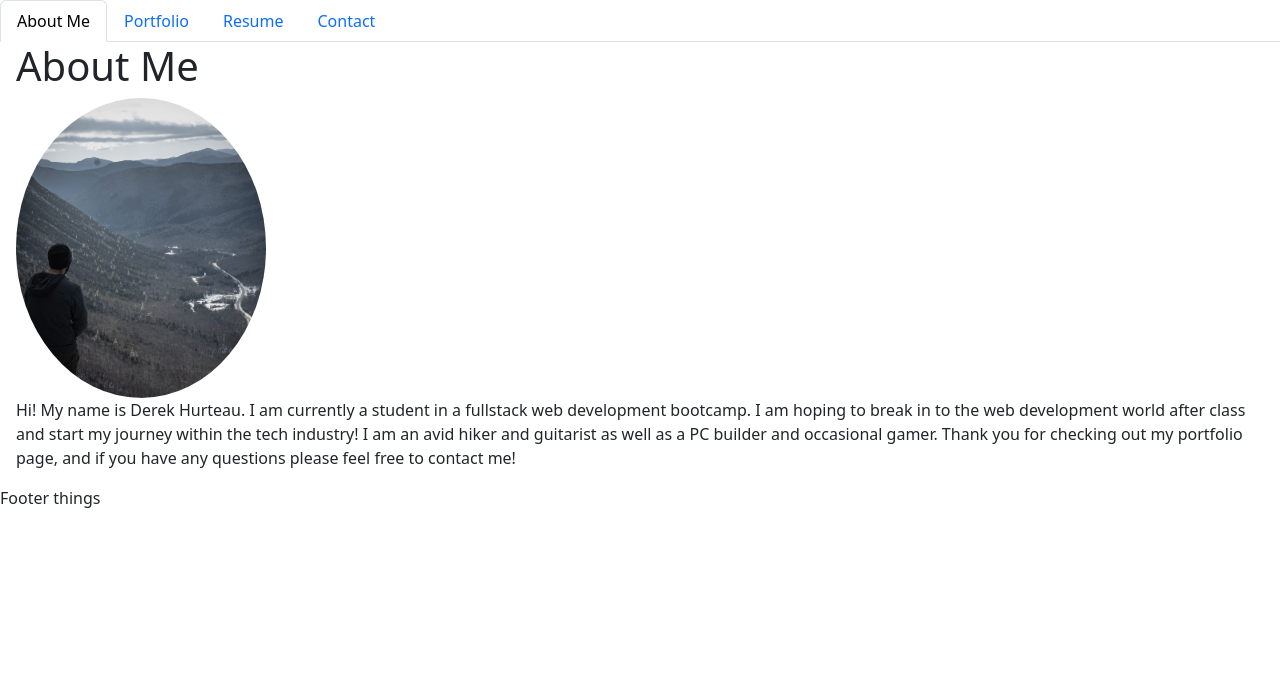
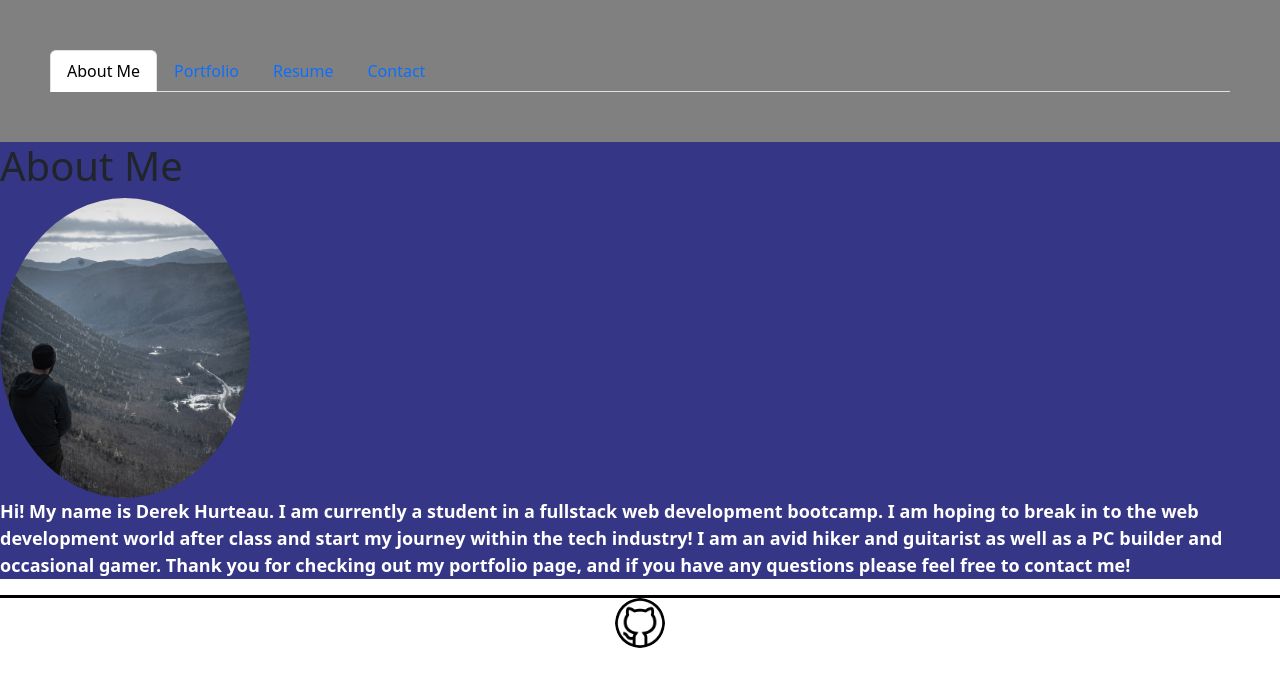
Before and after one commit to dhurteau26/React-Portfolio, a React (Vite) app in the folder Portfolio/: page / in a window 1280 px wide. Shown: the top 686 px of the page. Built offline with nearby package versions, Linux system fonts and the light colour scheme.

Commit message:
added CSS

```diff
--- a/Portfolio/src/components/PortfolioContainer.jsx
+++ b/Portfolio/src/components/PortfolioContainer.jsx
@@ -4,6 +4,7 @@ import AboutMe from './files/AboutMe';
 import Contact from './files/Contact';
 import Portfolio from './files/Portfolio';
 import Resume from './files/Resume'
+import './styles/AboutMe.css'
 
 
 
@@ -34,10 +35,12 @@ export default function PortfolioContainer() {
 
         </header>
 
-        <main className="mx-3">{renderPage()}</main>
+        <main >{renderPage()}</main>
 
         <footer >
-            Footer things
+           <a href="https://github.com/dhurteau26">
+                <img src="./src/assets/github.png" width="50px"></img>
+           </a>
         </footer>
         </>
     );
--- a/Portfolio/src/components/files/Resume.jsx
+++ b/Portfolio/src/components/files/Resume.jsx
@@ -2,6 +2,7 @@ export default function Resume() {
     return (
         <div>
             <h1>Resume</h1>
+            <p></p>
         </div>
     )
 }
--- a/Portfolio/src/components/styles/AboutMe.css
+++ b/Portfolio/src/components/styles/AboutMe.css
@@ -1,4 +1,29 @@
+body {
+    min-height: 100vh;
+    display: flex;
+    flex-direction: column;
+}
+header {
+    background-color: gray;
+    padding: 50px;
+
+}
+main {
+    flex-grow: 1;
+    background-color: rgb(54, 54, 134);
+}
+p {
+    font-size: 18px;
+    font-weight: 600;
+    color: white;
+}
+
 img {
     border-radius: 50%;
     margin-left: 0;
 }
+footer {
+    border-top: solid black;
+    text-align: center;
+    margin-top: auto;
+}
```
Also changed, not shown: Portfolio/src/assets/github.png (added).
